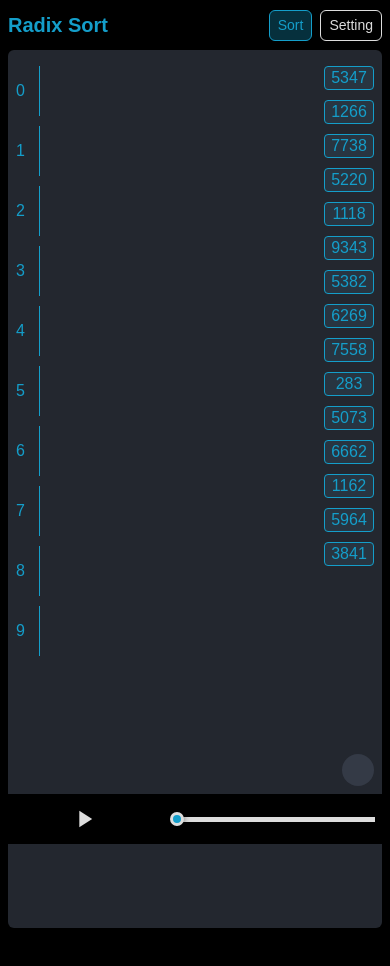
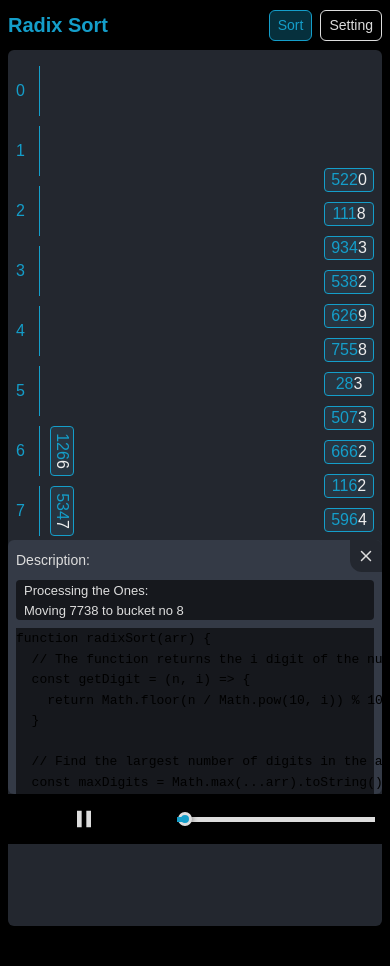
Before and after one commit to bqviet86/radix-sort, a React (Create React App) app: page / in a window 390 px wide. Both pictures are taken after a click on the element 84 px from the left and 819 px from the top of the page. Shown: the top 966 px of the page. Built offline with nearby package versions, Linux system fonts and the light colour scheme; some icons are missing; a small style sheet from the web is missing; a web font is replaced by a local one.

Commit message:
change style codeDesc & scroll to lineHighlight on mobile

```diff
--- a/src/components/Code/Code.js
+++ b/src/components/Code/Code.js
@@ -1,20 +1,47 @@
 import classNames from 'classnames/bind'
 import { Icon } from '@iconify/react'
-import { useEffect, useState } from 'react'
+import { useEffect, useRef, useState } from 'react'
+import { useSelector } from 'react-redux'
 import { CopyToClipboard } from 'react-copy-to-clipboard'
 import Prism from 'prismjs'
 import 'prism-themes/themes/prism-one-dark.min.css'
 
+import { currentStepSelector } from '~/redux/selectors'
 import styles from './Code.module.scss'
 
 const cx = classNames.bind(styles)
 
 function Code({ title = '', language = 'text', code, lineNumbers = true, lineHighlight }) {
+    const currentStep = useSelector(currentStepSelector)
+
     const [copied, setCopied] = useState(false)
+    const codeRef = useRef(null)
 
     useEffect(() => {
         Prism.highlightAll()
     }, [lineHighlight])
+
+    useEffect(() => {
+        if (window.innerWidth <= 1116) {
+            const codeEl = codeRef.current
+            const intervalId = setInterval(() => {
+                const lineHighlightEl = codeEl.querySelector('div')
+
+                if (lineHighlightEl) {
+                    codeEl.scrollTo({
+                        top: lineHighlightEl.offsetTop - codeEl.offsetTop - 21,
+                        behavior: 'smooth',
+                    })
+
+                    clearInterval(intervalId)
+                }
+            })
+
+            setTimeout(() => {
+                clearInterval(intervalId)
+            }, 100)
+        }
+    }, [currentStep])
 
     const handleCopy = () => {
         setCopied(true)
@@ -31,7 +58,11 @@ function Code({ title = '', language = 'text', code, lineNumbers = true, lineHig
                     <h2 className={cx('title')}>{title}</h2>
                 </div>
             )}
-            <pre className={cx('code-wrap', { lineNumbers, 'line-numbers': lineNumbers })} data-line={lineHighlight}>
+            <pre
+                ref={codeRef}
+                className={cx('code-wrap', { lineNumbers, 'line-numbers': lineNumbers })}
+                data-line={lineHighlight}
+            >
                 <code className={`language-${language}`}>{code.trim()}</code>
             </pre>
             {copied ? (
--- a/src/components/Code/Code.module.scss
+++ b/src/components/Code/Code.module.scss
@@ -1,6 +1,6 @@
 .wrapper {
     position: relative;
-    margin-top: 7px;
+    margin-top: 8px;
     width: 100%;
     height: 100%;
     display: flex;
@@ -11,11 +11,11 @@
     }
 
     @media (max-width: 87.5em) {
-        height: 470px;
+        height: 424px;
     }
 
     @media (max-width: 69.75em) {
-        height: 210px;
+        height: 166px;
     }
 
     .header {
--- a/src/components/CodeDescription/CodeDescription.js
+++ b/src/components/CodeDescription/CodeDescription.js
@@ -1,6 +1,6 @@
 import classNames from 'classnames/bind'
 import { Icon } from '@iconify/react'
-import { useEffect, useState } from 'react'
+import React, { useEffect, useState } from 'react'
 import { useSelector } from 'react-redux'
 
 import Code from '~/components/Code'
@@ -17,7 +17,7 @@ function CodeDescription() {
     const firstRun = useSelector(firstRunSelector)
 
     const [showCodeDesc, setShowCodeDesc] = useState(false)
-    const [desc, setDesc] = useState('')
+    const [desc, setDesc] = useState([])
     const [lineHighlight, setLineHighlight] = useState('')
 
     useEffect(() => {
@@ -31,7 +31,7 @@ function CodeDescription() {
             setDesc(process[currentStep].code.description)
             setLineHighlight(process[currentStep].code.highlight)
         } else {
-            setDesc('')
+            setDesc([])
             setLineHighlight('')
         }
         // eslint-disable-next-line react-hooks/exhaustive-deps
@@ -51,7 +51,14 @@ function CodeDescription() {
                 <Icon icon="tabler:arrow-left" />
             </div>
             <div className={cx('codeDesc-wrap', { show: showCodeDesc })}>
-                <div className={cx('desc')}>{desc}</div>
+                <div className={cx('desc')}>
+                    {desc.map((text, index) => (
+                        <React.Fragment key={index}>
+                            {text}
+                            {index < desc.length - 1 && <br />}
+                        </React.Fragment>
+                    ))}
+                </div>
                 <Code language="js" code={RADIX_SORT_CODE_DESCRIPTION} lineHighlight={lineHighlight} />
                 <div className={cx('close-btn')} onClick={handleHideCodeDesc}>
                     <Icon icon="ph:x-bold" />
--- a/src/components/CodeDescription/CodeDescription.module.scss
+++ b/src/components/CodeDescription/CodeDescription.module.scss
@@ -39,15 +39,31 @@
         }
 
         .desc {
-            margin-top: 12px;
-            padding: 0 32px 0 8px;
-            height: 24px;
+            position: relative;
+            margin-top: 32px;
+            padding: 3px 0 0 8px;
+            height: 48px;
             font-size: 1.4rem;
+            border-radius: 4px;
             color: var(--primary-text-color);
+            background-color: var(--dark-color);
 
             @media (max-width: 30em) {
-                height: 20px;
+                padding-top: 1px;
+                height: 40px;
                 font-size: 1.3rem;
+            }
+
+            &::before {
+                content: 'Description:';
+                position: absolute;
+                inset: auto 0 calc(100% + 10px) 0;
+                font-size: 1.6rem;
+                line-height: 20px;
+
+                @media (max-width: 30em) {
+                    font-size: 1.4rem;
+                }
             }
         }
 
--- a/src/components/Content/Content.module.scss
+++ b/src/components/Content/Content.module.scss
@@ -15,7 +15,7 @@
     }
 
     @media (max-width: 58.5em) {
-        margin: 16px auto 272px;
+        margin: 16px auto 270px;
         height: auto;
         width: 80%;
         flex-direction: row-reverse;
--- a/src/components/Footer/Footer.js
+++ b/src/components/Footer/Footer.js
@@ -3,7 +3,7 @@ import { Icon } from '@iconify/react'
 import { useEffect, useState } from 'react'
 import { useDispatch, useSelector } from 'react-redux'
 
-import { currentStepSelector, firstRunSelector, processSelector, sortSelector } from '~/redux/selectors'
+import { currentStepSelector, processSelector, sortSelector } from '~/redux/selectors'
 import { currentStepSlice, sortSlice } from '~/redux/slice'
 import styles from './Footer.module.scss'
 
@@ -14,7 +14,6 @@ function Footer() {
     const process = useSelector(processSelector)
     const sort = useSelector(sortSelector)
     const currentStep = useSelector(currentStepSelector)
-    const firstRun = useSelector(firstRunSelector)
 
     const [sortState, setSortState] = useState('play')
     const rangeStep = 100 / process.length
@@ -32,32 +31,31 @@ function Footer() {
     }, [sort, currentStep])
 
     const handleFirstStep = () => {
-        if (!firstRun && currentStep > -1) {
+        if (currentStep > -1) {
             dispatch(sortSlice.actions.pause())
             dispatch(currentStepSlice.actions.update(-1))
         }
     }
 
     const handleLastStep = () => {
-        if (!firstRun && currentStep < process.length - 1) {
+        if (currentStep < process.length - 1) {
             dispatch(currentStepSlice.actions.update(process.length - 1))
         }
     }
 
     const handlePrevStep = () => {
-        if (!firstRun && currentStep > -1) {
+        if (currentStep > -1) {
             dispatch(currentStepSlice.actions.update(currentStep - 1))
         }
     }
 
     const handleNextStep = () => {
-        if (!firstRun && currentStep < process.length - 1) {
+        if (currentStep < process.length - 1) {
             dispatch(currentStepSlice.actions.update(currentStep + 1))
         }
     }
 
     const handleClickPlayBtn = () => {
-        if (!firstRun) {
         if (sortState === 'play') {
             dispatch(sortSlice.actions.pause())
         } else if (sortState === 'pause') {
@@ -67,15 +65,12 @@ function Footer() {
             dispatch(currentStepSlice.actions.update(-1))
         }
     }
-    }
 
     const handleChangeRange = (value) => {
-        if (!firstRun) {
         const currentStepUpdate = Math.round(value / rangeStep - 1)
 
         if (currentStepUpdate !== currentStep) {
             dispatch(currentStepSlice.actions.update(currentStepUpdate))
-            }
         }
     }
 
@@ -90,7 +85,7 @@ function Footer() {
                         <Icon icon="tabler:player-track-prev-filled" style={{ fontSize: 16 }} />
                     </div>
                     <div className={cx('control-btn', 'play')} onClick={handleClickPlayBtn}>
-                        {sortState === 'play' && <Icon icon="material-symbols:pause-outline" />}
+                        {sortState === 'play' && <Icon icon="material-symbols:pause" />}
                         {sortState === 'pause' && <Icon icon="material-symbols:play-arrow" />}
                         {sortState === 'end' && <Icon icon="mdi:loop" />}
                     </div>
--- a/src/components/NumberItem/NumberItem.js
+++ b/src/components/NumberItem/NumberItem.js
@@ -13,27 +13,34 @@ function NumberItem({ index, number, speed, mobile, state }) {
     const initStyle = {
         pc: { inset: `0 auto auto ${15 + 60 * index}px` },
         mobile: { inset: `${34 * index}px auto auto calc(100% - 58px)` },
+        // mobile: { inset: `${34 * index}px auto auto 8px` },
     }
     const [style, setStyle] = useState(mobile ? initStyle.mobile : initStyle.pc)
 
     const numberArr = `${number}`.split('')
 
     useEffect(() => {
-        if (state.area === 'bucket') {
+        if (state.area === 'list') {
+            setStyle(
+                mobile
+                    ? {
+                          inset: `${34 * state.position}px auto auto calc(100% - 58px)`,
+                          // inset: `${34 * state.position}px auto auto 8px`,
+                      }
+                    : { inset: `0 auto auto ${15 + 60 * state.position}px` },
+            )
+        } else if (state.area === 'bucket') {
             setStyle(
                 mobile
                     ? {
                           inset: `${60 * state.position}px auto auto ${66 + 34 * state.level}px`,
                           rotate: '90deg',
                           transformOrigin: 'top left',
+                          // inset: `${60 * state.position}px auto auto calc(100% - ${116 + 34 * state.level}px)`,
+                          // rotate: '-90deg',
+                          // transformOrigin: 'top right',
                       }
                     : { inset: `calc(100% - ${54 + 30 * state.level}px) auto auto ${15 + 60 * state.position}px` },
-            )
-        } else if (state.area === 'list') {
-            setStyle(
-                mobile
-                    ? { inset: `${34 * state.position}px auto auto calc(100% - 58px)` }
-                    : { inset: `0 auto auto ${15 + 60 * state.position}px` },
             )
         }
     }, [mobile, state])
--- a/src/redux/slice/processSlice.js
+++ b/src/redux/slice/processSlice.js
@@ -18,13 +18,16 @@ const processSlice = createSlice({
                     digit: 4,
                 })),
                 code: {
-                    description: 'Starting...',
+                    description: ['Starting...'],
                     highlight: '3-5, 8',
                 },
             })
 
             for (let i = 0; i < maxDigits; i++) {
                 const buckets = Array.from({ length: 10 }, () => [])
+                const processDesc = `Processing the ${
+                    (i === 0 && 'Ones') || (i === 1 && 'Tens') || (i === 2 && 'Hundreds') || (i === 3 && 'Thousands')
+                }`
                 let count = 0
 
                 process.push({
@@ -33,12 +36,7 @@ const processSlice = createSlice({
                         digit: i,
                     })),
                     code: {
-                        description: `Processing the ${
-                            (i === 0 && 'Ones') ||
-                            (i === 1 && 'Tens') ||
-                            (i === 2 && 'Hundreds') ||
-                            (i === 3 && 'Thousands')
-                        }`,
+                        description: [processDesc],
                         highlight: '11-12',
                     },
                 })
@@ -61,7 +59,7 @@ const processSlice = createSlice({
                             return item
                         }),
                         code: {
-                            description: `Moving ${list[j].value} to bucket no ${digit}`,
+                            description: [`${processDesc}:`, `Moving ${list[j].value} to bucket no ${digit}`],
                             highlight: '14-17',
                         },
                     })
@@ -97,7 +95,10 @@ const processSlice = createSlice({
                                     return item
                                 }),
                                 code: {
-                                    description: `Restoring element to position ${count} in the list`,
+                                    description: [
+                                        `${processDesc}:`,
+                                        `Restoring ${buckets[digit][j].value} to position ${count} in the list`,
+                                    ],
                                     highlight: '19',
                                 },
                             })
@@ -116,7 +117,7 @@ const processSlice = createSlice({
                     digit: 4,
                 })),
                 code: {
-                    description: 'We are done!',
+                    description: ['We are done!'],
                     highlight: '',
                 },
             })
```
Also changed, not shown: src/components/NumberItem/NumberItem.module.scss (line endings or trailing spaces). Lines whose indentation alone changed are shown as unchanged.
